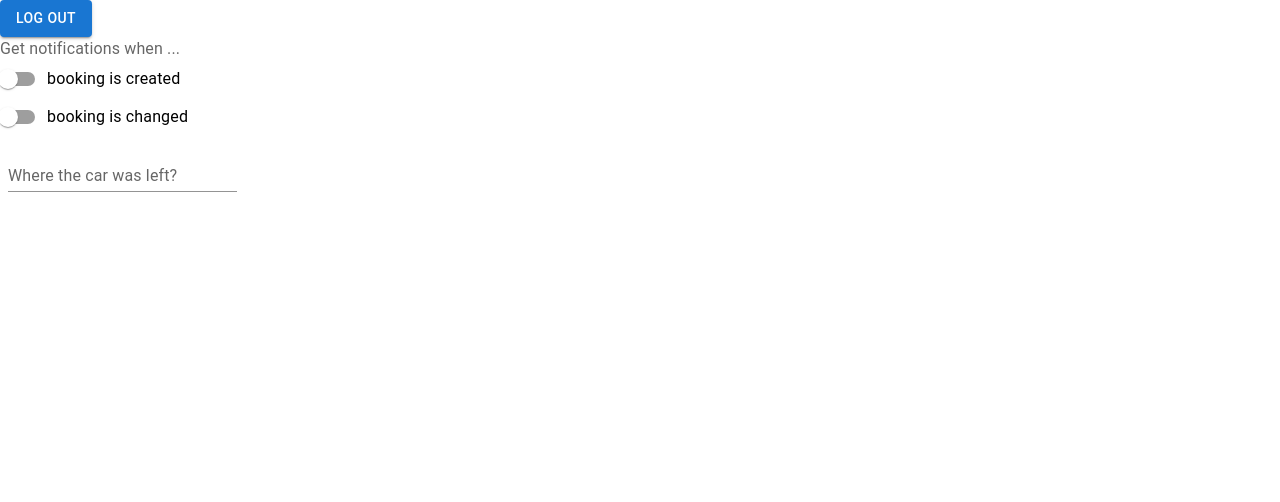
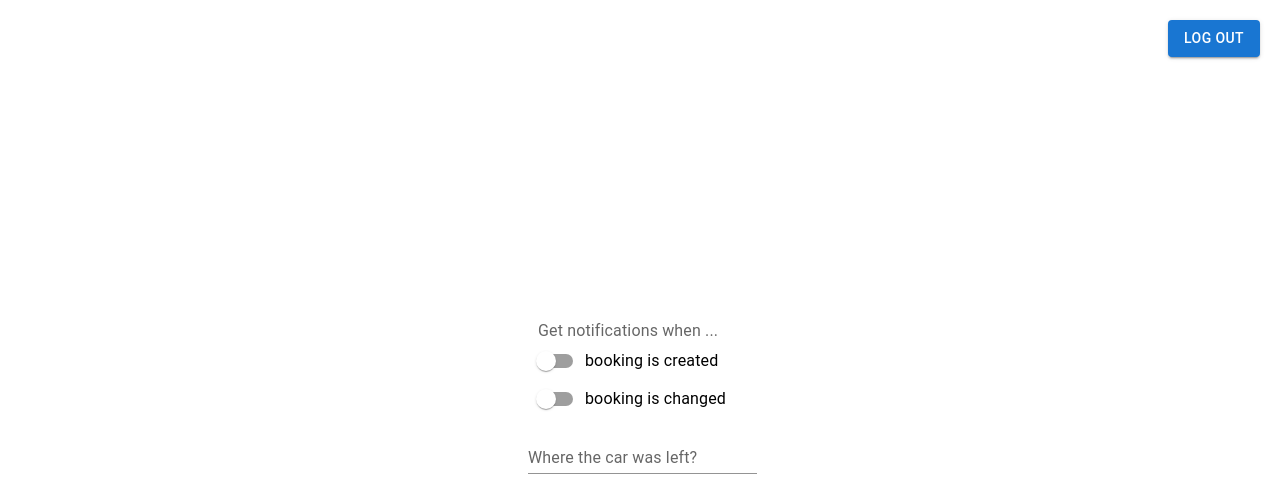
Before and after one commit to kalibria/Honda_tracker, a React (Create React App) app: page /calendar in a window 1280 px wide. Shown: the top 502 px of the page. Built offline with nearby package versions, Linux system fonts and the light colour scheme.

Commit message:
add styles to settingsPage

```diff
--- a/public/output.css
+++ b/public/output.css
@@ -549,6 +549,34 @@ video {
   --tw-backdrop-sepia:  ;
 }
 
+.absolute {
+  position: absolute;
+}
+
+.top-0 {
+  top: 0px;
+}
+
+.right-0 {
+  right: 0px;
+}
+
+.top-1 {
+  top: 0.25rem;
+}
+
+.right-1 {
+  right: 0.25rem;
+}
+
+.top-5 {
+  top: 1.25rem;
+}
+
+.right-5 {
+  right: 1.25rem;
+}
+
 .mb-4 {
   margin-bottom: 1rem;
 }
@@ -581,6 +609,10 @@ video {
   justify-content: center;
 }
 
+.justify-items-center {
+  justify-items: center;
+}
+
 .space-y-3\.5 > :not([hidden]) ~ :not([hidden]) {
   --tw-space-y-reverse: 0;
   margin-top: calc(0.875rem * calc(1 - var(--tw-space-y-reverse)));
@@ -591,6 +623,18 @@ video {
   --tw-space-y-reverse: 0;
   margin-top: calc(0.75rem * calc(1 - var(--tw-space-y-reverse)));
   margin-bottom: calc(0.75rem * var(--tw-space-y-reverse));
+}
+
+.self-center {
+  align-self: center;
+}
+
+.justify-self-end {
+  justify-self: end;
+}
+
+.justify-self-center {
+  justify-self: center;
 }
 
 .text-center {
@@ -606,4 +650,8 @@ video {
   .sm\:w-96 {
     width: 24rem;
   }
+
+  .sm\:w-60 {
+    width: 15rem;
+  }
 }
--- a/src/App.css
+++ b/src/App.css
@@ -1,4 +1,4 @@
-.loginForm {
+.mainContainer {
     width: 100%;
     height: 100%;
     position: fixed;
--- a/src/auth/components/logOutFor/LogOutButton.tsx
+++ b/src/auth/components/logOutFor/LogOutButton.tsx
@@ -1,5 +1,4 @@
 import React, { useEffect, useState } from 'react';
-import { Simulate } from 'react-dom/test-utils';
 import { useNavigate } from 'react-router-dom';
 import { processingNetworkRequests } from 'src/auth/authenticationManager';
 import {
@@ -27,15 +26,14 @@ export const LogOutButton = () => {
       return;
     } else {
       setError(errorMsg);
-      console.error(errorMsg);
     }
   }, [error, navigate, result]);
 
   return (
-    <React.Fragment>
+    <div className={'absolute top-5 right-5'}>
       {error && <AlertForm message={error} />}
 
       <ButtonEl text={'log out'} onClick={handleClick} />
-    </React.Fragment>
+    </div>
   );
 };
--- a/src/auth/components/loginForm/LoginForm.tsx
+++ b/src/auth/components/loginForm/LoginForm.tsx
@@ -42,7 +42,7 @@ const LoginForm = () => {
   }, [dispatch, navigate, result]);
 
   return (
-    <div className="loginForm ">
+    <div className="mainContainer ">
       {error && <AlertForm message={error} />}
       <main className="flex flex-col justify-center items-center ">
         <div className="w-24 mb-4">
--- a/src/calendarPage/CalendarPage.tsx
+++ b/src/calendarPage/CalendarPage.tsx
@@ -4,9 +4,11 @@ import { SettingsPage } from 'src/settings/SettingsPage';
 
 export const CalendarPage = () => {
   return (
-    <React.Fragment>
-      <LogOutButton />
-      <SettingsPage />
-    </React.Fragment>
+    <main className={'mainContainer'}>
+      <div>
+        <LogOutButton />
+        <SettingsPage />
+      </div>
+    </main>
   );
 };
--- a/src/settings/SettingsPage.tsx
+++ b/src/settings/SettingsPage.tsx
@@ -3,7 +3,7 @@ import { BasicTextFields, SwitchesGroup } from 'src/settings/components';
 
 export const SettingsPage = () => {
   return (
-    <main>
+    <main className={'sm:w-60 flex flex-col'}>
       <SwitchesGroup
         note1={'booking is created'}
         note2={'booking is changed'}
--- a/src/settings/components.tsx
+++ b/src/settings/components.tsx
@@ -27,7 +27,10 @@ export const SwitchesGroup: React.FC<ISwitchesGroup> = ({
   };
 
   return (
-    <FormControl component="fieldset" variant="standard">
+    <FormControl
+      component="fieldset"
+      variant="standard"
+      className={'self-center'}>
       <FormLabel component="legend">{title}</FormLabel>
       <FormGroup>
         <FormControlLabel
@@ -64,7 +67,12 @@ export const BasicTextFields: React.FC<IBasicTextFields> = ({ label }) => {
       }}
       noValidate
       autoComplete="off">
-      <TextField id="standard-basic" label={label} variant="standard" />
+      <TextField
+        fullWidth
+        id="standard-basic"
+        label={label}
+        variant="standard"
+      />
     </Box>
   );
 };
```
